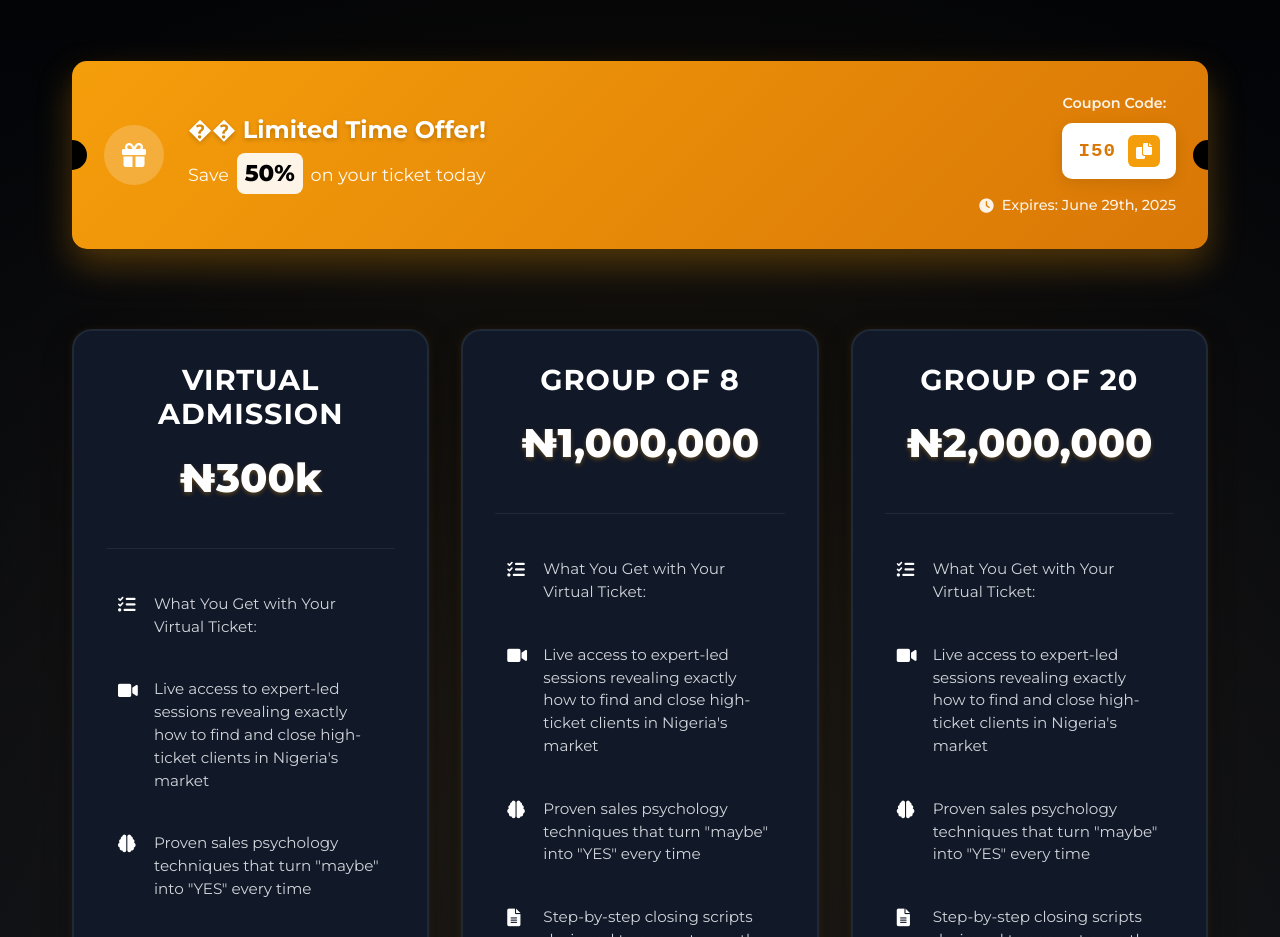
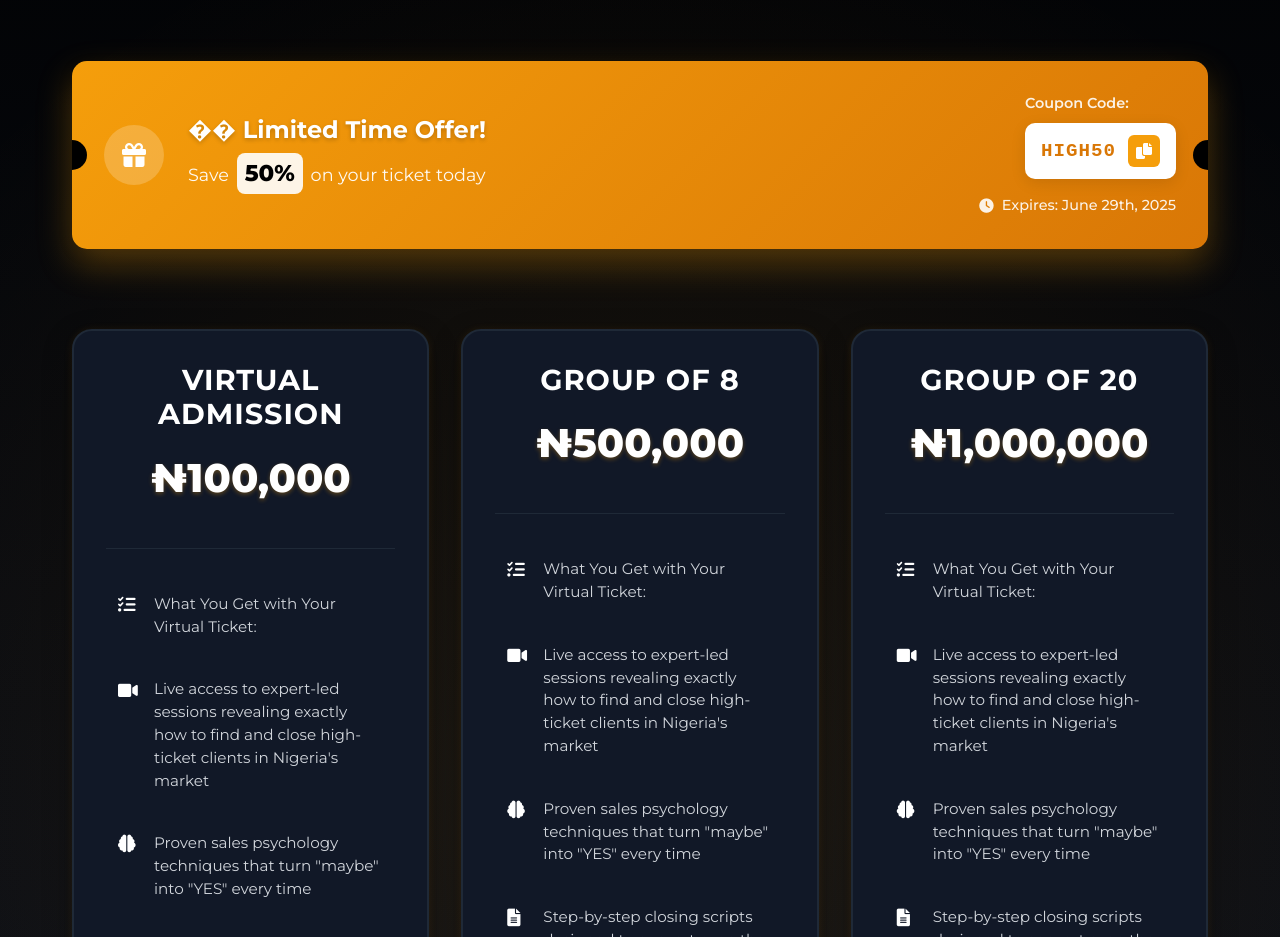
Before and after one commit to gtextsoft/highsalesticket, a website: page index.html in a window 1280 px wide. Shown: the part 6020-6957 px from the top of the page. Drawn offline with Linux system fonts and the light colour scheme.

Commit message:
Update coupon code and adjust ticket pricing in index.html and script.js for the High Ticket Sales Virtual Conference 2025. Change coupon code from 'I50' to 'HIGH50' and revise ticket prices for Virtual Admission, Group of 8, and Group of 20 to reflect new pricing structure.

```diff
--- a/index.html
+++ b/index.html
@@ -633,7 +633,7 @@
                 <div class="coupon-code-section">
                   <label>Coupon Code:</label>
                   <div class="coupon-code-box">
-                    <span class="coupon-code">I50</span>
+                    <span class="coupon-code">HIGH50</span>
                     <button class="copy-btn" onclick="copyCouponCode()">
                       <i class="fas fa-copy"></i>
                     </button>
@@ -656,7 +656,7 @@
             <div class="ticket-header">
               <h3>Virtual Admission</h3>
               <div class="ticket-price">
-                <span class="discounted-price">₦300k</span>
+                <span class="discounted-price">₦100,000</span>
               </div>
             </div>
             <div class="ticket-features">
@@ -738,7 +738,7 @@
             <div class="ticket-header">
               <h3>Group of 8</h3>
               <div class="ticket-price">
-                <span class="discounted-price">₦1,000,000</span>
+                <span class="discounted-price">₦500,000</span>
               </div>
             </div>
             <div class="ticket-features">
@@ -820,7 +820,7 @@
             <div class="ticket-header">
               <h3>Group of 20</h3>
               <div class="ticket-price">
-                <span class="discounted-price">₦2,000,000</span>
+                <span class="discounted-price">₦1,000,000</span>
               </div>
             </div>
             <div class="ticket-features">
--- a/script.js
+++ b/script.js
@@ -650,7 +650,7 @@ document.querySelectorAll('a[href^="#"]').forEach((anchor) => {
 
   // Coupon Code Copy Function
   function copyCouponCode() {
-    const couponCode = 'I50';
+    const couponCode = 'HIGH50';
 
     // Try to use the modern clipboard API
     if (navigator.clipboard && window.isSecureContext) {
```
